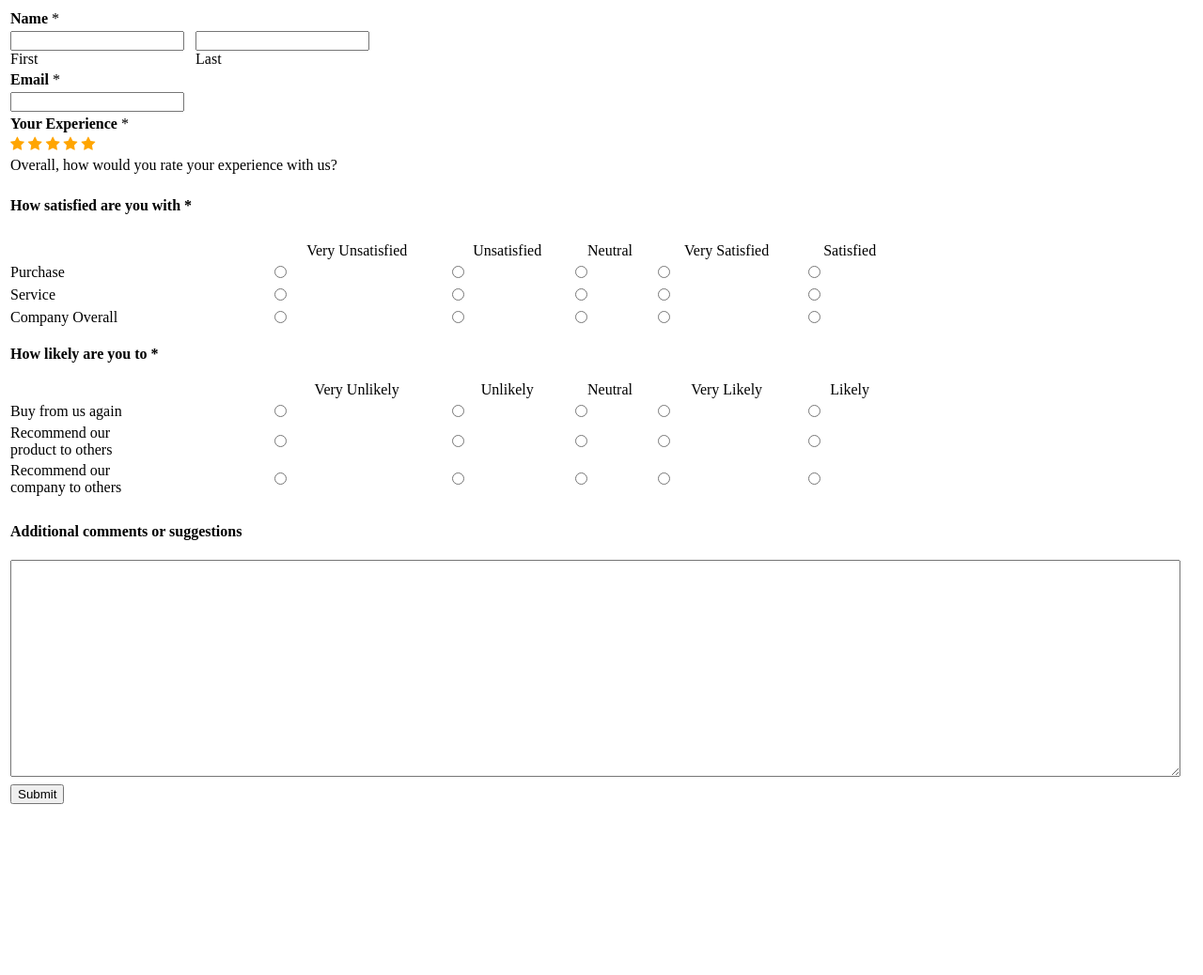
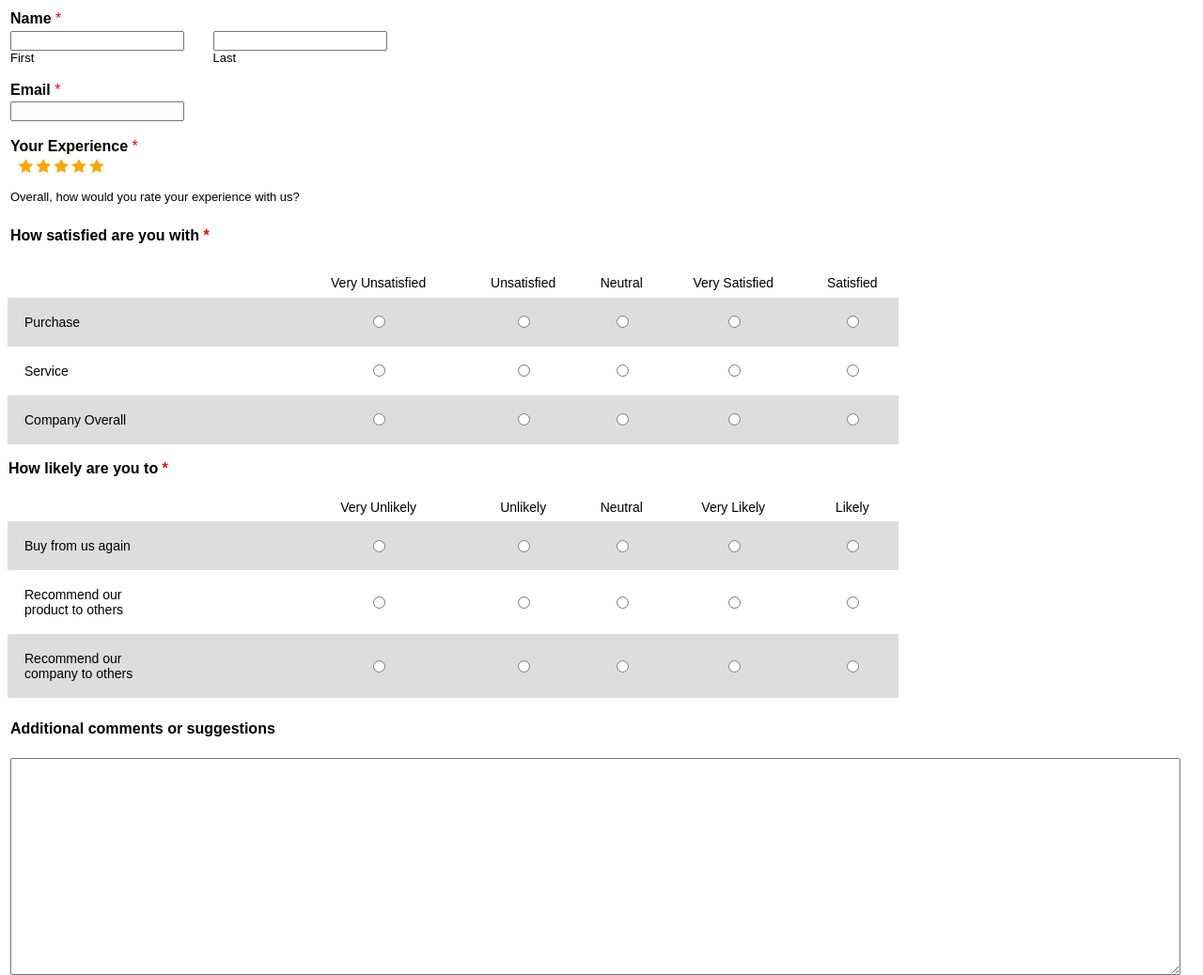
Before and after one commit to Muthu-Venkat/Survey-Form, a plain HTML site: page index.html in a window 1280 px wide. Shown: the top 1038 px of the page at 94% size. Before the commit the page ends 867 px from the top, so only its background shows below. Drawn offline with Linux system fonts and the light colour scheme.

Commit message:
Update index.html

```diff
--- a/index.html
+++ b/index.html
@@ -7,7 +7,7 @@
   color: orange;
 }
 </style>
-<link rel="stylesheet" href="survey.css">
+<link rel="stylesheet" href="style.css">
 <body>
 <form>
 <table>
```
